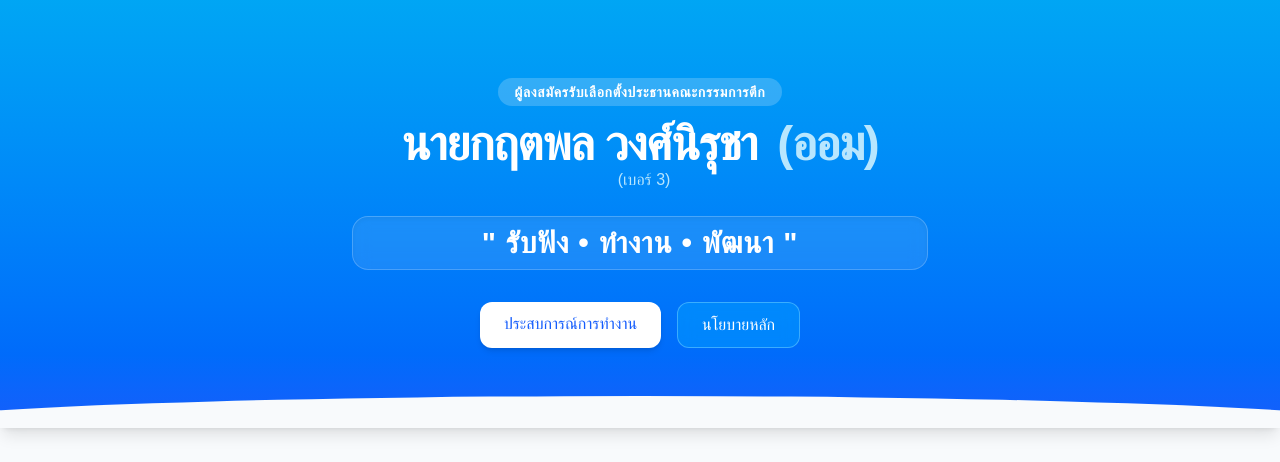
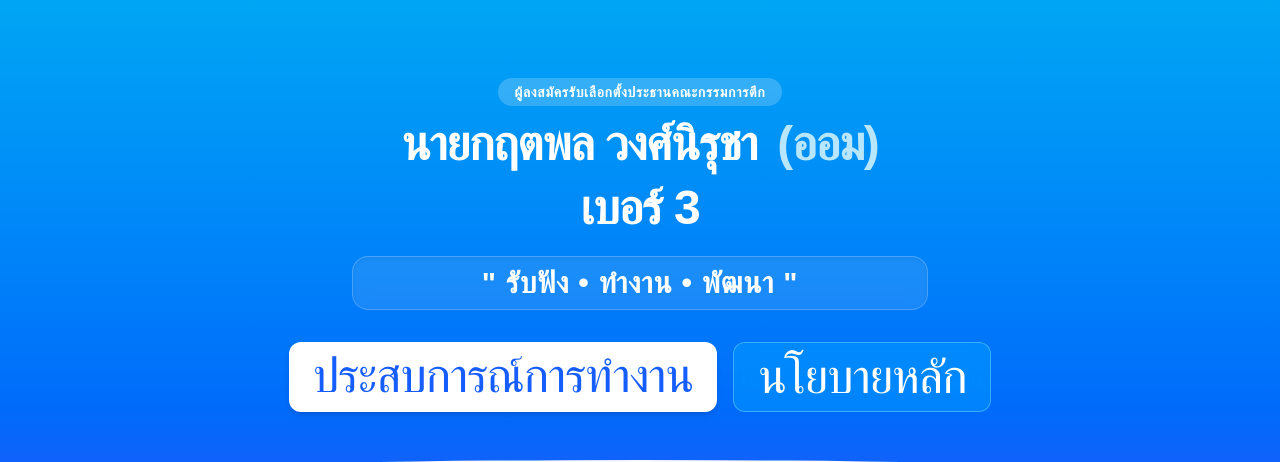
Before and after one commit to aom36763-a11y/aompoliciesandexp4, a plain HTML site: page index.html in a window 1280 px wide. Shown: the top 462 px of the page. Drawn offline with nearby package versions, Linux system fonts and the light colour scheme; a web font is replaced by a local one.

Commit message:
index.html

```diff
--- a/index.html
+++ b/index.html
@@ -44,8 +44,8 @@ details[open] summary::after {
                 นายกฤตพล วงศ์นิรุชา
                 <span class="text-sky-200 block md:inline md:ml-2">(ออม)</span>
             </h1>
-                <span class="text-sky-200 block md:inline md:ml-2">(เบอร์ 3)</span>
-            </h1>
+            <h1 class="text-3xl md:text-5xl font-bold mt-4 tracking-tight">
+                เบอร์ 3
             </p>
 
             <p class="text-white mt-6 text-2xl md:text-3xl max-w-xl mx-auto font-bold tracking-wide bg-white/10 py-2 rounded-2xl border border-white/20 backdrop-blur-sm shadow-inner">
```
